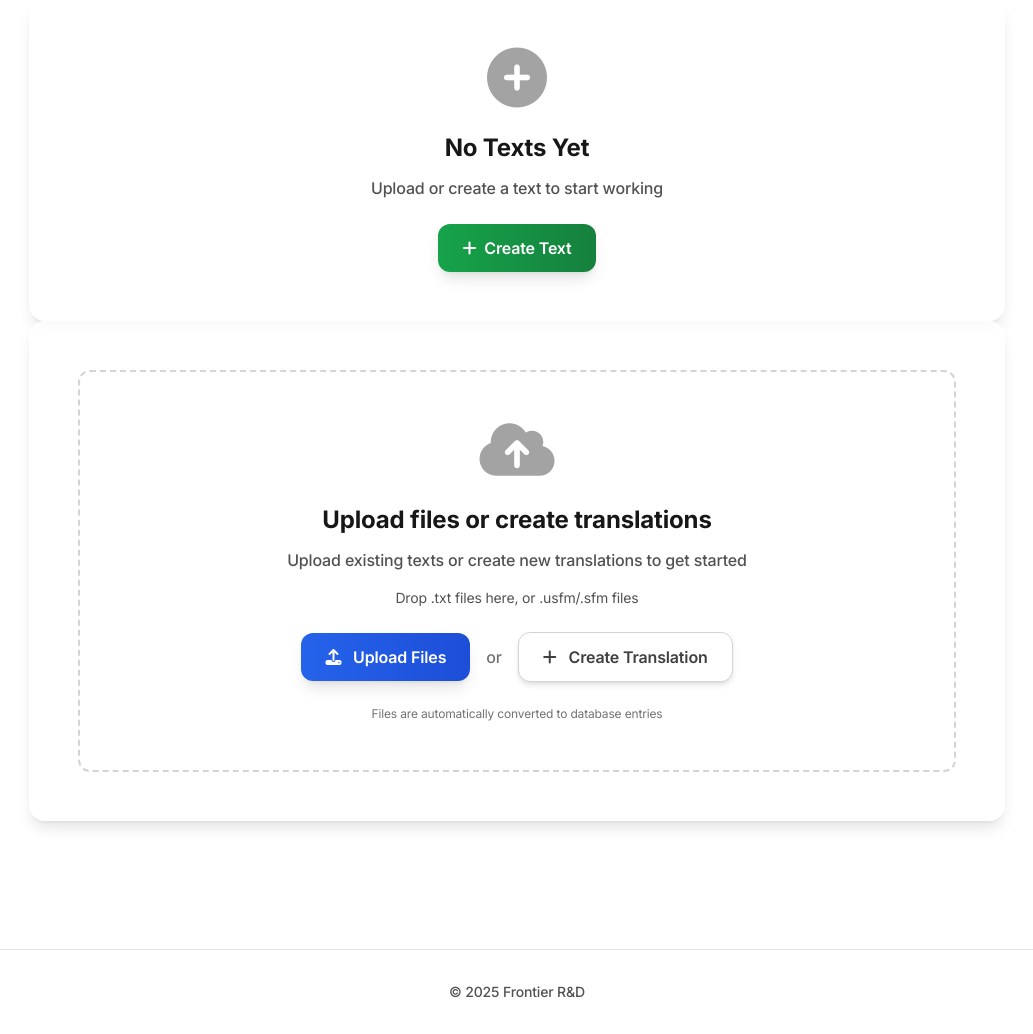
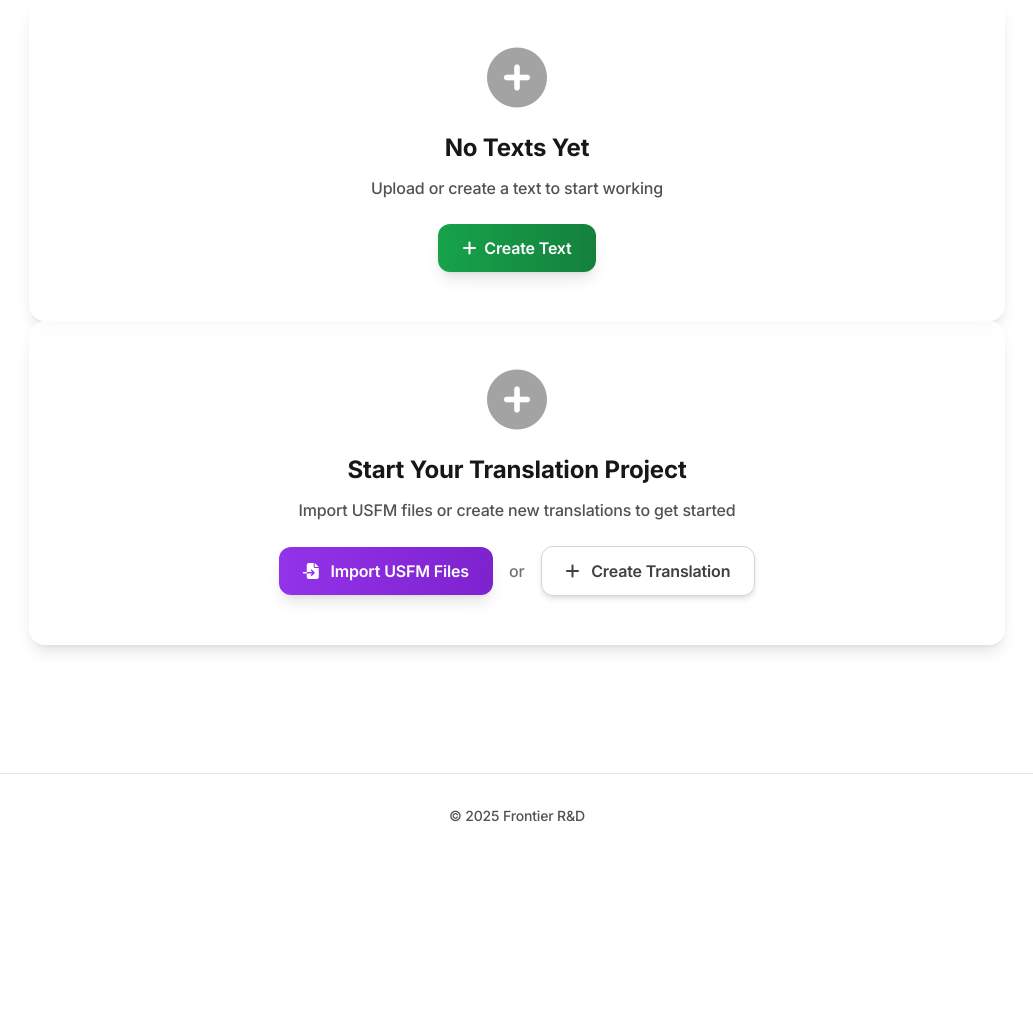
Before and after one commit to genesis-ai-dev/CodexZero, a Python web app: template templates/project.html in a window 1280 px wide. Shown: the part 466-1500 px from the top of the page, without its empty margins (123-1156 px from the left). After the commit the page ends 1288 px from the top, so only its background shows below. Run offline with Jinja, Linux system fonts and the light colour scheme; the template is opened without the code that fills it, so the values that code supplies are empty; some libraries are stand-ins or nearby versions.

Commit message:
fixed the project page to simplify importing.

```diff
--- a/templates/components/flag_modal.html
+++ b/templates/components/flag_modal.html
@@ -45,7 +45,6 @@
                     <div id="flags-list" class="space-y-4"></div>
                 </div>
 
-                <!-- Flag Details View (Discord-like Chat) -->
                 <div id="flag-details-view" class="flex flex-col h-full hidden">
                     <!-- Chat Header -->
                     <div class="flex items-center justify-between px-5 py-3 bg-white border-b border-slate-200 shadow-sm">
--- a/templates/project.html
+++ b/templates/project.html
@@ -155,26 +155,14 @@
                         </div>
                     </div>
 
-                    <!-- Upload Zone -->
-                    <div id="drag-drop-zone" class="border-2 border-dashed border-neutral-300 rounded-xl p-4 sm:p-8 text-center hover:border-blue-400 hover:bg-blue-50/50 transition-all duration-200 cursor-pointer">
-                        <div class="flex flex-col items-center">
-                            <i class="fas fa-cloud-upload-alt text-3xl sm:text-4xl text-neutral-400 mb-4"></i>
-                            <h3 class="text-base sm:text-lg font-semibold text-neutral-700 mb-2">Drop files here or click to upload</h3>
-                            <p class="text-sm text-neutral-600 mb-4">Upload .txt files, or .usfm/.sfm files</p>
-                            <input type="file" id="file-input" multiple accept=".txt,.usfm,.sfm" class="hidden">
-                            <div class="text-xs text-neutral-500">Files are automatically converted to database entries</div>
-                        </div>
-                    </div>
-                </div>
-
-                <!-- Upload Progress -->
-                <div id="upload-progress" class="hidden mb-6 sm:mb-8 bg-white/80 backdrop-blur-sm rounded-2xl shadow-lg border border-white/20 p-4 sm:p-6">
-                    <div class="flex items-center mb-3">
-                        <i class="fas fa-spinner fa-spin text-blue-600 mr-3"></i>
-                        <span class="text-blue-700 font-semibold">Uploading...</span>
-                    </div>
-                    <div class="w-full bg-blue-200 rounded-full h-3">
-                        <div id="progress-bar" class="bg-blue-600 h-3 rounded-full transition-all duration-300" style="width: 0%"></div>
+                                    <!-- Add Texts Button -->
+                <div class="text-center">
+                    <a href="{{ url_for('files.usfm_import', project_id=project.id) }}"
+                       class="inline-flex items-center px-6 py-3 bg-gradient-to-r from-purple-600 to-purple-700 text-white hover:from-purple-700 hover:to-purple-800 rounded-xl font-semibold transition-all duration-200 shadow-lg">
+                        <i class="fas fa-plus mr-2"></i>
+                        Add Bible Texts
+                    </a>
+                    <p class="text-sm text-neutral-600 mt-3 font-medium">Import USFM files or create new translations</p>
                 </div>
             </div>
 
@@ -187,7 +175,7 @@
                             <div class="flex flex-col sm:flex-row sm:items-center justify-between mb-4 gap-3">
                                 <div class="min-w-0 flex-1">
                                     <h3 class="text-lg sm:text-xl font-bold text-neutral-900 mb-2 break-words cursor-pointer hover:text-blue-600 transition-colors"
-                                        onclick="editTextName(this, {{ text.id|replace('text_', '') }})"
+                                        onclick="editTextName(this, '{{ text.id|replace('text_', '') }}')"
                                         title="Click to edit">{{ text.name }}</h3>
                                     <div class="flex flex-wrap items-center gap-2 sm:gap-4 text-sm text-neutral-600">
                                         <span class="bg-neutral-100 px-2 py-1 rounded-lg">{{ text.verse_count }} verses</span>
@@ -244,60 +232,43 @@
                 </div>
                 {% endif %}
 
-                <!-- Upload Zone (always show for adding more texts) -->
+                <!-- Add More Texts -->
                 {% if texts %}
                 <div class="bg-white/80 backdrop-blur-sm rounded-2xl shadow-lg border border-white/20 p-4 sm:p-8 mb-6 sm:mb-8">
                     <div class="flex flex-col sm:flex-row sm:items-center justify-between mb-6 gap-4">
                         <div>
                             <h3 class="text-lg font-bold text-neutral-900 mb-2">Add More Texts</h3>
-                            <p class="text-neutral-600 font-medium">Upload additional source texts or translations</p>
+                            <p class="text-neutral-600 font-medium">Import additional USFM files or create new translations</p>
                         </div>
                     </div>
 
-                    <div id="drag-drop-zone" class="border-2 border-dashed border-neutral-300 rounded-xl p-4 sm:p-8 text-center hover:border-blue-400 hover:bg-blue-50/50 transition-all duration-200 cursor-pointer">
-                        <div class="flex flex-col items-center">
-                            <i class="fas fa-cloud-upload-alt text-3xl sm:text-4xl text-neutral-400 mb-4"></i>
-                            <h3 class="text-base sm:text-lg font-semibold text-neutral-700 mb-2">Drop files here or click to upload</h3>
-                            <p class="text-sm text-neutral-600 mb-4">Upload .txt files, or .usfm/.sfm files</p>
-                            <input type="file" id="file-input" multiple accept=".txt,.usfm,.sfm" class="hidden">
-                            <div class="text-xs text-neutral-500">Files are automatically converted to database entries</div>
-                        </div>
+                    <div class="text-center">
+                        <a href="{{ url_for('files.usfm_import', project_id=project.id) }}"
+                           class="inline-flex items-center px-6 py-3 bg-gradient-to-r from-purple-600 to-purple-700 text-white hover:from-purple-700 hover:to-purple-800 rounded-xl font-semibold transition-all duration-200 shadow-lg">
+                            <i class="fas fa-plus mr-2"></i>
+                            Import More Texts
+                        </a>
                     </div>
                 </div>
                 {% else %}
-                <!-- Empty State with Upload -->
+                <!-- Empty State -->
                 <div class="bg-white/80 backdrop-blur-sm rounded-2xl shadow-lg border border-white/20 p-6 sm:p-12">
-                    <div id="drag-drop-zone-empty" class="border-2 border-dashed border-neutral-300 rounded-xl p-6 sm:p-12 text-center hover:border-blue-400 hover:bg-blue-50/50 transition-all duration-200 cursor-pointer">
-                        <div class="flex flex-col items-center">
-                            <i class="fas fa-cloud-upload-alt text-4xl sm:text-6xl text-neutral-400 mb-4 sm:mb-6"></i>
-                            <h3 class="text-xl sm:text-2xl font-bold text-neutral-900 mb-3">Upload files or create translations</h3>
-                            <p class="text-neutral-600 mb-4 font-medium">Upload existing texts or create new translations to get started</p>
-                            <p class="text-sm text-neutral-600 mb-6">Drop .txt files here, or .usfm/.sfm files</p>
-                            <input type="file" id="file-input-empty" multiple accept=".txt,.usfm,.sfm" class="hidden">
-                            <div class="flex flex-col sm:flex-row items-center gap-4 mb-6 w-full sm:w-auto">
-                                <button class="w-full sm:w-auto px-6 py-3 bg-gradient-to-r from-blue-600 to-blue-700 text-white hover:from-blue-700 hover:to-blue-800 rounded-xl font-semibold transition-all duration-200 shadow-lg" onclick="document.getElementById('file-input-empty').click()">
-                                    <i class="fas fa-upload mr-2"></i>
-                                    Upload Files
-                                </button>
+                    <div class="text-center">
+                        <i class="fas fa-plus-circle text-4xl sm:text-6xl text-neutral-400 mb-4 sm:mb-6"></i>
+                        <h3 class="text-xl sm:text-2xl font-bold text-neutral-900 mb-3">Start Your Translation Project</h3>
+                        <p class="text-neutral-600 mb-6 font-medium">Import USFM files or create new translations to get started</p>
+                        <div class="flex flex-col sm:flex-row items-center justify-center gap-4">
+                            <a href="{{ url_for('files.usfm_import', project_id=project.id) }}"
+                               class="w-full sm:w-auto px-6 py-3 bg-gradient-to-r from-purple-600 to-purple-700 text-white hover:from-purple-700 hover:to-purple-800 rounded-xl font-semibold transition-all duration-200 shadow-lg">
+                                <i class="fas fa-file-import mr-2"></i>
+                                Import USFM Files
+                            </a>
                             <span class="text-neutral-500 font-medium">or</span>
                             <a href="{{ url_for('translation.translate_page', project_id=project.id) }}"
                                class="w-full sm:w-auto px-6 py-3 bg-white text-neutral-700 border border-neutral-300 rounded-xl font-semibold hover:bg-neutral-50 transition-all duration-200 shadow-md text-center">
                                 <i class="fas fa-plus mr-2"></i>
                                 Create Translation
                             </a>
-                            </div>
-                            <div class="text-xs text-neutral-500">Files are automatically converted to database entries</div>
-                        </div>
-                    </div>
-
-                    <!-- Upload Progress for Empty State -->
-                    <div id="upload-progress-empty" class="hidden mt-6 sm:mt-8 p-4 sm:p-6 bg-blue-50/80 border border-blue-200 rounded-xl">
-                        <div class="flex items-center mb-3">
-                            <i class="fas fa-spinner fa-spin text-blue-600 mr-3"></i>
-                            <span class="text-blue-700 font-semibold">Uploading...</span>
-                        </div>
-                        <div class="w-full bg-blue-200 rounded-full h-3">
-                            <div id="progress-bar-empty" class="bg-blue-600 h-3 rounded-full transition-all duration-300" style="width: 0%"></div>
                         </div>
                     </div>
                 </div>
```
Lines whose indentation alone changed are shown as unchanged.
